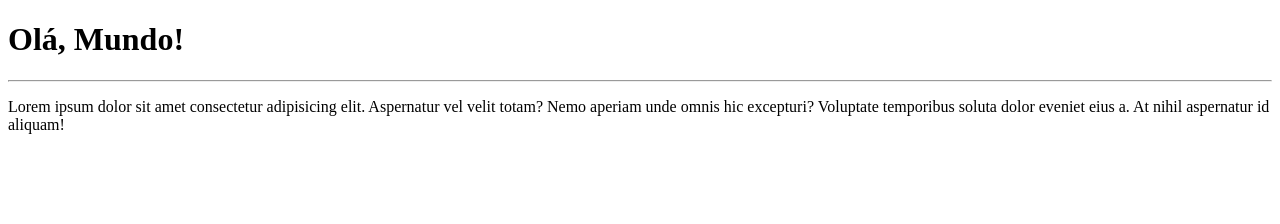
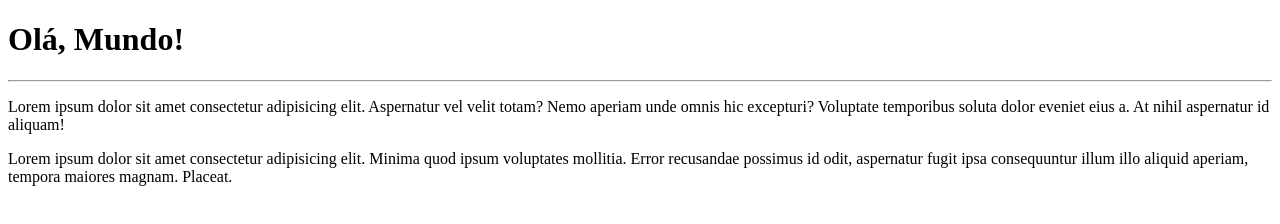
Before and after one commit to hudsonviana/Ola-Mundo, a plain HTML site: page site-exemplo/index.html in a window 1280 px wide. Drawn offline with Linux system fonts and the light colour scheme.

Commit message:
adicionei um parágrafo

```diff
--- a/site-exemplo/index.html
+++ b/site-exemplo/index.html
@@ -9,5 +9,6 @@
     <h1>Olá, Mundo!</h1>
     <hr>
     <p>Lorem ipsum dolor sit amet consectetur adipisicing elit. Aspernatur vel velit totam? Nemo aperiam unde omnis hic excepturi? Voluptate temporibus soluta dolor eveniet eius a. At nihil aspernatur id aliquam!</p>
+    <p>Lorem ipsum dolor sit amet consectetur adipisicing elit. Minima quod ipsum voluptates mollitia. Error recusandae possimus id odit, aspernatur fugit ipsa consequuntur illum illo aliquid aperiam, tempora maiores magnam. Placeat.</p>
 </body>
 </html>
```
